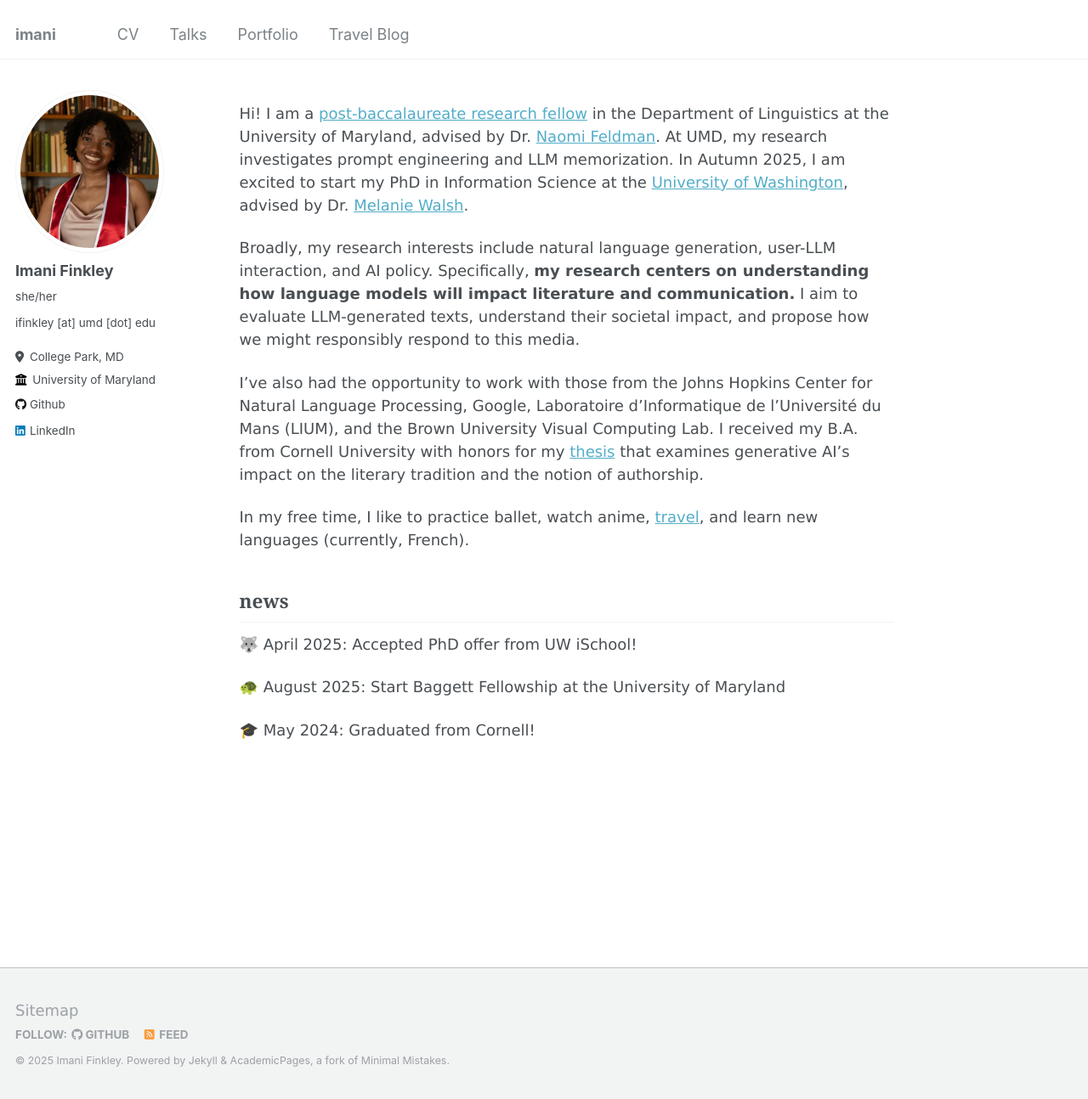
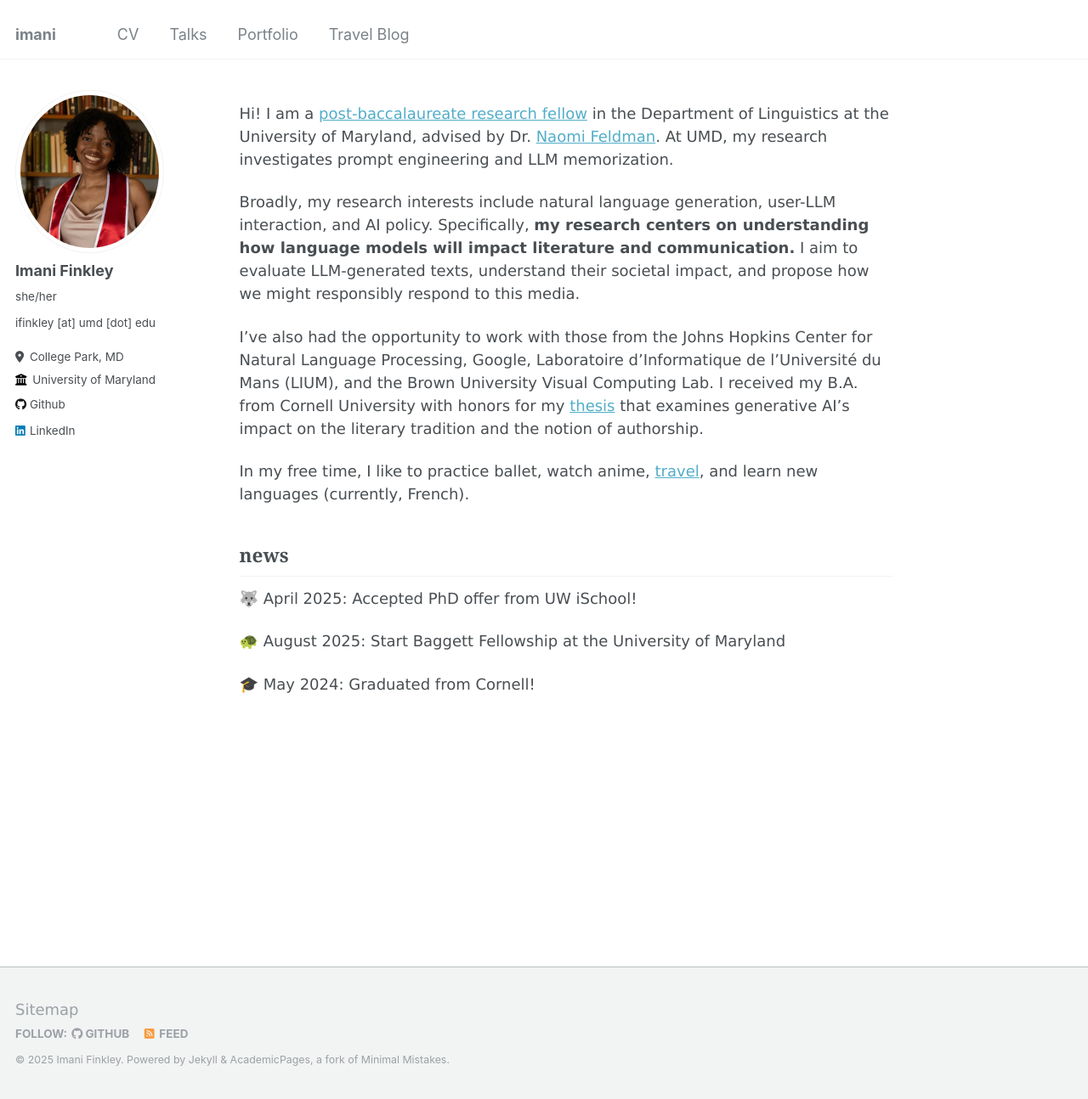
Before and after one commit to imanif/imanif.github.io, a Jekyll site: the page built from _pages/about.md, in a window 1280 px wide and 1294 px high. Shown: the whole window at 85% size. Built offline with Jekyll 4.4.1, drawn with Linux system fonts in a browser that asks for light colours.

Commit message:
update about

```diff
--- a/_pages/about.md
+++ b/_pages/about.md
@@ -7,7 +7,7 @@ redirect_from:
   - /about.html
 ---
 
-Hi! I am a [post-baccalaureate research fellow](https://linguistics.umd.edu/academic-programs/graduate/baggett) in the Department of Linguistics at the University of Maryland, advised by Dr. [Naomi Feldman](https://users.umiacs.umd.edu/~nhf/). At UMD, my research investigates prompt engineering and LLM memorization. In Autumn 2025, I am excited to start my PhD in Information Science at the [University of Washington](https://ischool.uw.edu/), advised by Dr. [Melanie Walsh](https://melaniewalsh.org/).
+Hi! I am a [post-baccalaureate research fellow](https://linguistics.umd.edu/academic-programs/graduate/baggett) in the Department of Linguistics at the University of Maryland, advised by Dr. [Naomi Feldman](https://users.umiacs.umd.edu/~nhf/). At UMD, my research investigates prompt engineering and LLM memorization.
 
 Broadly, my research interests include natural language generation, user-LLM interaction, and AI policy. Specifically, **my research centers on understanding how language models will impact literature and communication.** I aim to evaluate LLM-generated texts, understand their societal impact, and propose how we might responsibly respond to this media.
 
```
